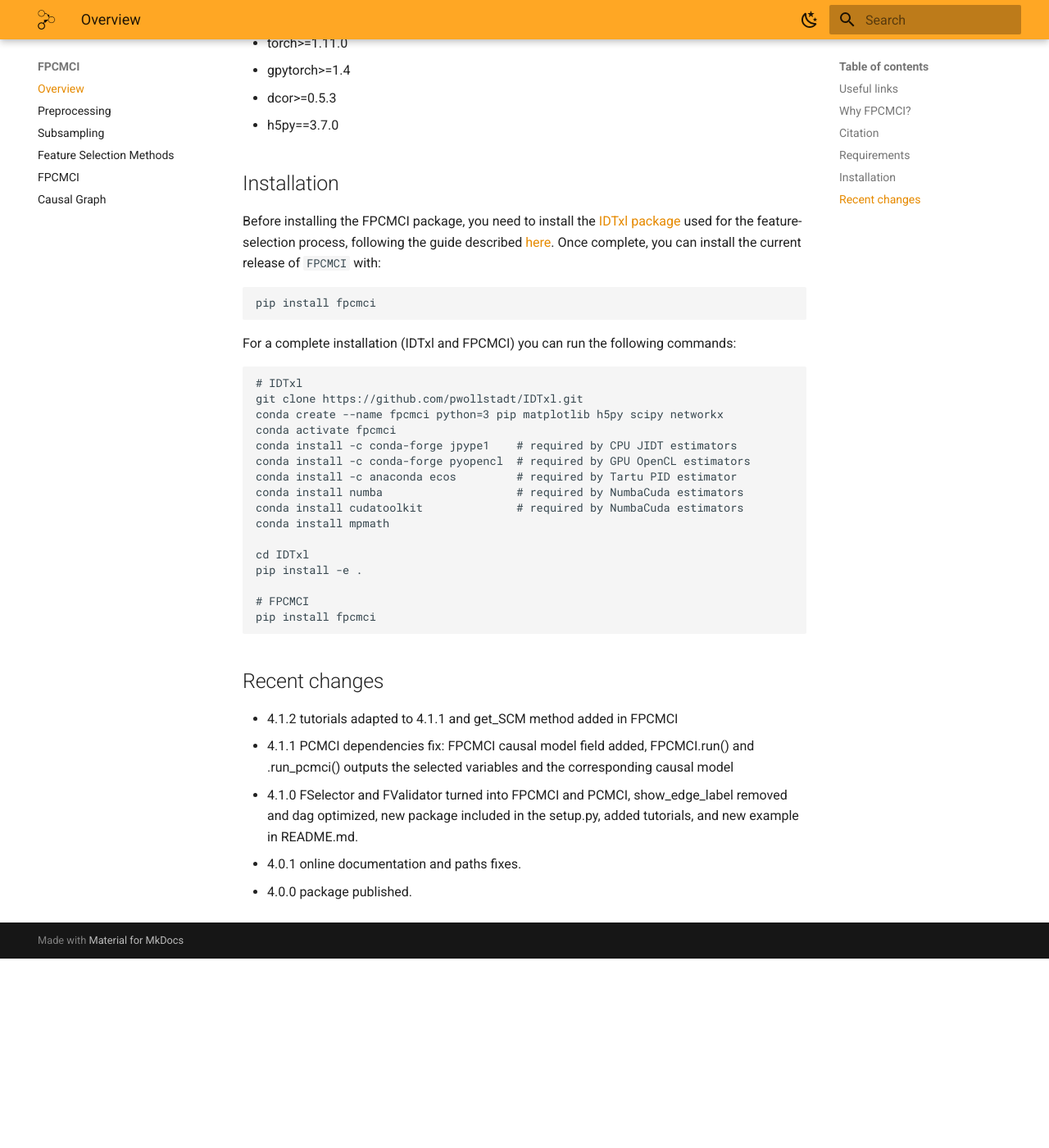
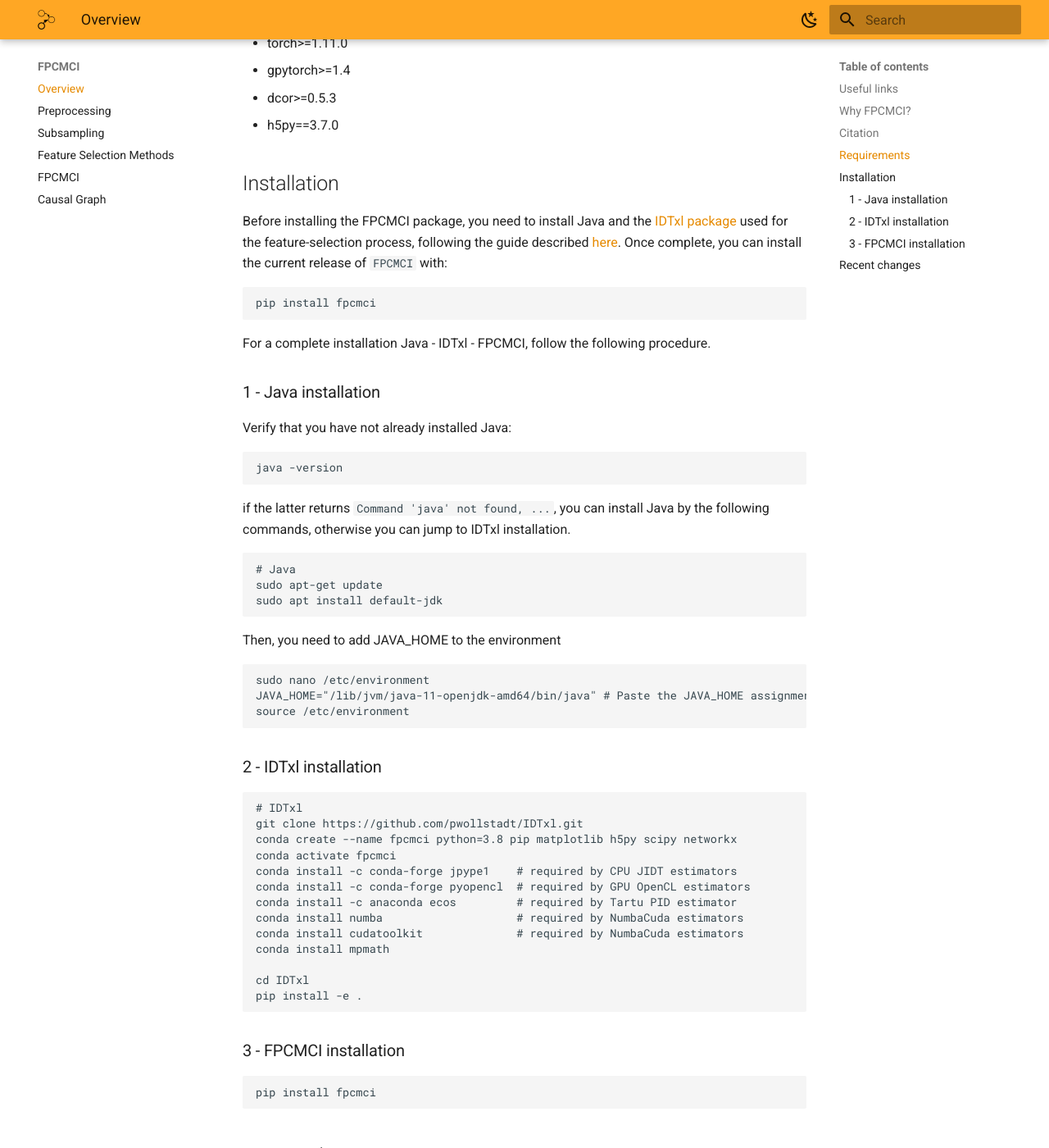
Before and after one commit to lcastri/fpcmci, an MkDocs documentation site: the page built from docs/index.md, in a window 1280 px wide and 1400 px high, scrolled down 2830 px. Shown: the whole window at 82% size. Built offline with MkDocs 1.6.1 and Material for MkDocs 9.7.7, drawn with Linux system fonts in a browser that asks for light colours; before the commit the page ends 3999 px from its top, so only the background shows below that.

Commit message:
installation procedure more detailed

````diff
--- a/docs/index.md
+++ b/docs/index.md
@@ -78,16 +78,37 @@ If you found this useful for your work, please cite this papers:
 
 ## Installation
 
-Before installing the FPCMCI package, you need to install the [IDTxl package](https://github.com/pwollstadt/IDTxl) used for the feature-selection process, following the guide described [here](https://github.com/pwollstadt/IDTxl/wiki/Installation-and-Requirements). Once complete, you can install the current release of `FPCMCI` with:
+Before installing the FPCMCI package, you need to install Java and the [IDTxl package](https://github.com/pwollstadt/IDTxl) used for the feature-selection process, following the guide described [here](https://github.com/pwollstadt/IDTxl/wiki/Installation-and-Requirements). Once complete, you can install the current release of `FPCMCI` with:
 ``` shell
 pip install fpcmci
 ```
 
-For a complete installation (IDTxl and FPCMCI) you can run the following commands:
+For a complete installation Java - IDTxl - FPCMCI, follow the following procedure.
+
+### 1 - Java installation
+Verify that you have not already installed Java:
+```shell
+java -version
+```
+if the latter returns `Command 'java' not found, ...`, you can install Java by the following commands, otherwise you can jump to IDTxl installation.
+```shell
+# Java
+sudo apt-get update
+sudo apt install default-jdk
+```
+
+Then, you need to add JAVA_HOME to the environment
+```shell
+sudo nano /etc/environment
+JAVA_HOME="/lib/jvm/java-11-openjdk-amd64/bin/java" # Paste the JAVA_HOME assignment at the bottom of the file
+source /etc/environment
+```
+
+### 2 - IDTxl installation
 ```shell
 # IDTxl
 git clone https://github.com/pwollstadt/IDTxl.git
-conda create --name fpcmci python=3 pip matplotlib h5py scipy networkx
+conda create --name fpcmci python=3.8 pip matplotlib h5py scipy networkx
 conda activate fpcmci
 conda install -c conda-forge jpype1    # required by CPU JIDT estimators
 conda install -c conda-forge pyopencl  # required by GPU OpenCL estimators
@@ -98,8 +119,10 @@ conda install mpmath
 
 cd IDTxl
 pip install -e .
+```
 
-# FPCMCI
+### 3 - FPCMCI installation
+```shell
 pip install fpcmci
 ```
 
````
Also changed, not shown: README.md (+27 -4 lines).
